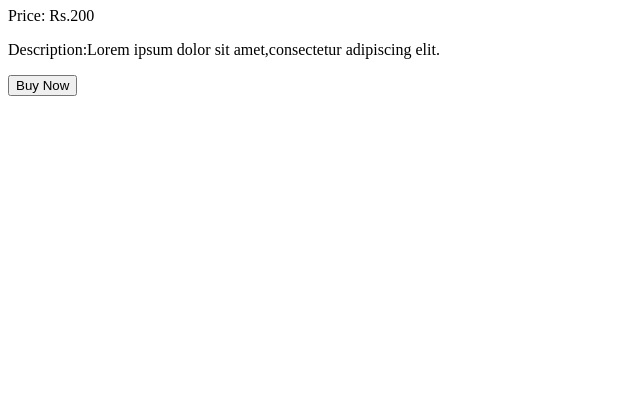
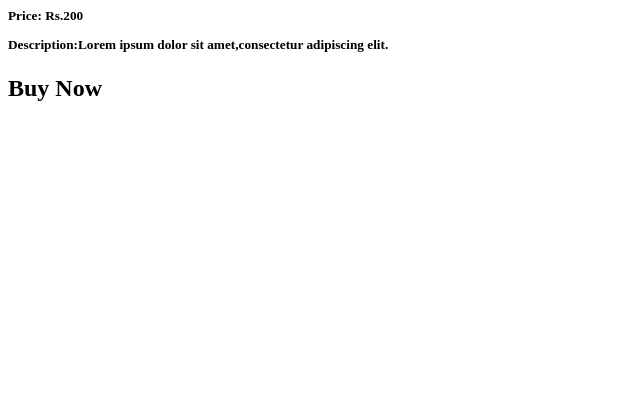
Before and after one commit to acciojob/pricing-card-MohitKachhway, a website: page main.html in a window 1280 px wide. Shown: the part 385-800 px from the top of the page, without its empty margins (0-640 px from the left). Drawn offline with Linux system fonts and the light colour scheme.

Commit message:
created a submission

```diff
--- a/main.html
+++ b/main.html
@@ -15,9 +15,9 @@
 </script>
 	<img src="https://th.bing.com/th/id/OIP.LHEIWTkBd9zjGIJlLVOWKQHaEK?pid=ImgDet&rs=1" alt="image">
 	<h1>Pricing Card</h1>
-	<p>Price: Rs.200</p>
+	<h5>Price: Rs.200</p>
 	<p>Description:Lorem ipsum dolor sit amet,consectetur adipiscing elit.</p>
-	<input type="button" value="Buy Now" >
+	<h2>Buy Now</h2>
 </body>
 
 </html>
```
